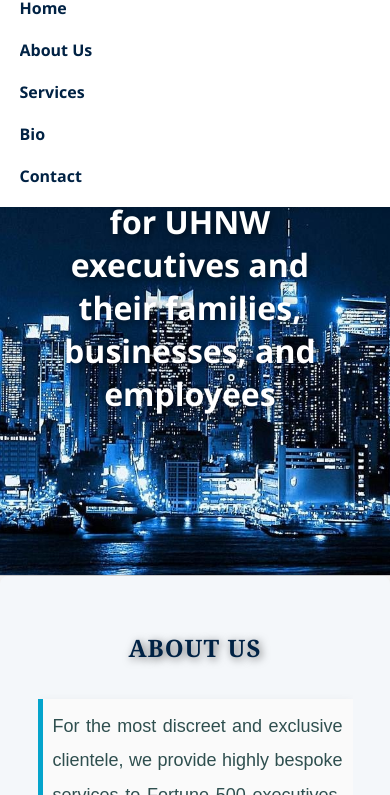
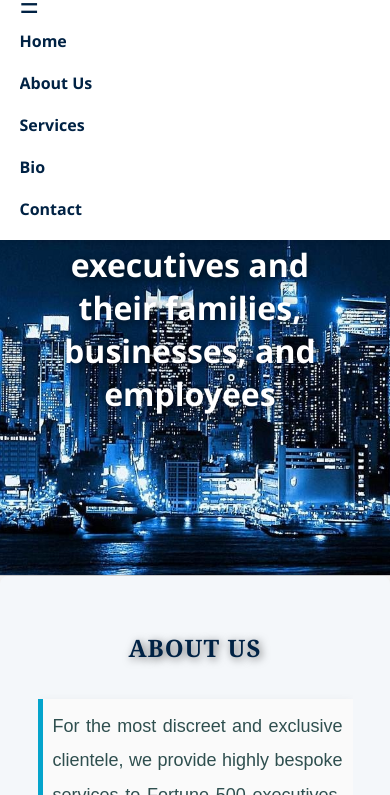
Before and after one commit to VinnyD-Code/joseph_bohling_website, a website: page index.html in a window 390 px wide. Shown: the part 105-900 px from the top of the page. Drawn offline with Linux system fonts and the light colour scheme.

Commit message:
added hamburger icon for mobile

```diff
--- a/index.html
+++ b/index.html
@@ -11,7 +11,10 @@
     <div class="container header-content">
         <h1>Joseph E. Bohling and Associates (JEBA), LLC</h1>
         <nav>
-            <ul>
+            <div class="menu-icon" onclick="toggleMenu()">
+                &#9776; <!-- Hamburger icon -->
+            </div>
+            <ul class="nav-links">
                 <li><a href="#home">Home</a></li>
                 <li><a href="#about">About Us</a></li>
                 <li><a href="#services">Services</a></li>
@@ -21,6 +24,7 @@
         </nav>
     </div>
 </header>
+
 
 
 <section id="hero">
--- a/script.js
+++ b/script.js
@@ -37,3 +37,8 @@ function togglePhoneNumber() {
         phoneIcon.style.display = "none"; // Hide the icon immediately
     }
 }
+
+function toggleMenu() {
+    var menu = document.querySelector('nav ul');
+    menu.classList.toggle('show');
+}
--- a/style.css
+++ b/style.css
@@ -576,6 +576,18 @@ input:focus, textarea:focus {
     }
 }
 
+/* Styles for the header and menu icon */
+.menu-icon {
+    display: none;
+    font-size: 24px;
+    cursor: pointer;
+}
+
+/* Hide the menu links by default on mobile view */
+nav .nav-links {
+    display: flex;
+}
+
 /* Responsive adjustments for sections */
 @media (max-width: 768px) {
     section#about h2, section#services h2 {
@@ -606,3 +618,29 @@ input:focus, textarea:focus {
         margin-left: 0;
     }
 }
+
+@media (max-width: 768px) {
+    .header-content {
+        flex-direction: column;
+        align-items: flex-start;
+    }
+
+    nav ul {
+        flex-direction: column;
+        width: 100%;
+        display: none; /* Hide the nav links by default */
+    }
+
+    nav ul li {
+        margin: 10px 0;
+    }
+
+    .menu-icon {
+        display: block; /* Show the hamburger icon */
+    }
+
+    nav ul.show {
+        display: flex; /* Show the nav links when toggled */
+        flex-direction: column;
+    }
+}
```
